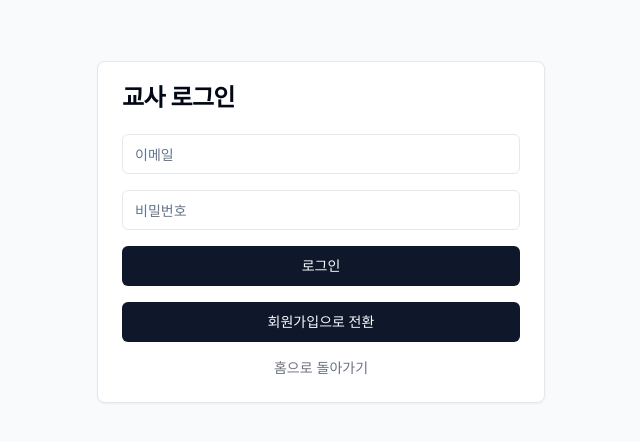
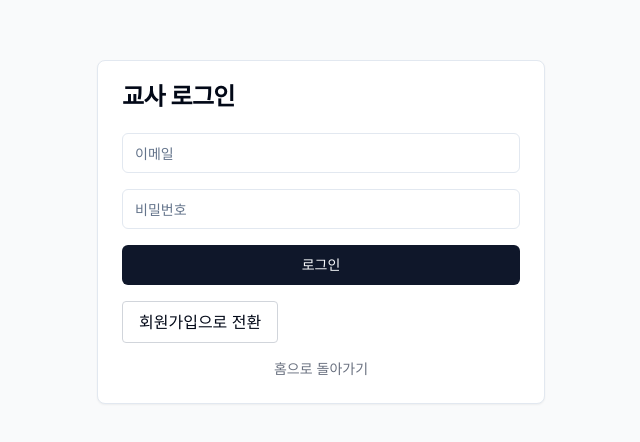
Before and after one commit to eduarchive88/team-point, a Next.js app: page /teacher/login in a window 1280 px wide. Shown: the part 168-610 px from the top of the page, without its empty margins (319-959 px from the left). Built offline with nearby package versions, Linux system fonts and the light colour scheme; no server answers.

Commit message:
Fix: Button variant errors

```diff
--- a/src/app/student/dashboard/page.tsx
+++ b/src/app/student/dashboard/page.tsx
@@ -87,9 +87,12 @@
             <p className="text-gray-600">{student.teachers?.name} 선생님 클래스</p>
           </div>
           <div className="space-x-2">
-            <Button variant="outline" onClick={() => setShowResults(!showResults)}>
+            <button
+              className="px-4 py-2 border border-gray-300 rounded hover:bg-gray-50"
+              onClick={() => setShowResults(!showResults)}
+            >
               {showResults ? '투표하기' : '내 결과'}
-            </Button>
+            </button>
             <Button onClick={() => { localStorage.removeItem('student'); router.push('/') }}>
               로그아웃
             </Button>
--- a/src/app/teacher/login/page.tsx
+++ b/src/app/teacher/login/page.tsx
@@ -57,9 +57,12 @@
           <Button onClick={handleAuth} className="w-full">
             {isSignup ? '회원가입' : '로그인'}
           </Button>
-          <Button variant="outline" onClick={() => setIsSignup(!isSignup)} className="w-full">
+          <button
+            className="px-4 py-2 border border-gray-300 rounded hover:bg-gray-50"
+            onClick={() => setIsSignup(!isSignup)}
+          >
             {isSignup ? '로그인으로 전환' : '회원가입으로 전환'}
-          </Button>
+          </button>
           <Link href="/" className="block text-center text-sm text-gray-500 hover:underline">
             홈으로 돌아가기
           </Link>
```
